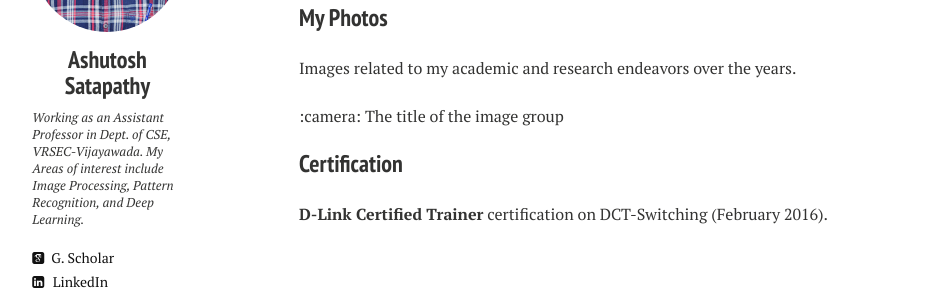
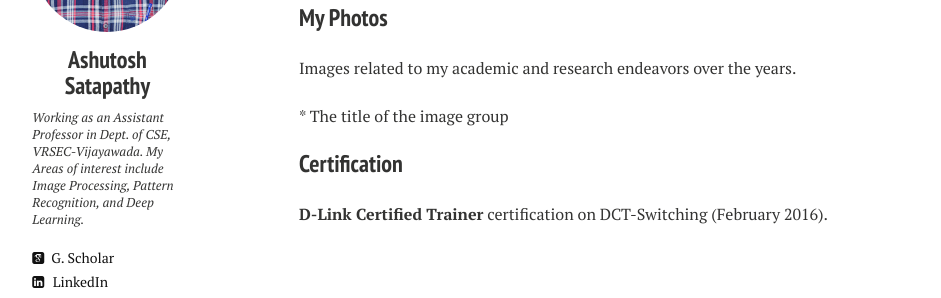
Before and after one commit to ashutoshsatapathy1990/ashutoshsatapathy1990.github.io, a Jekyll site: the page built from achievement.md, in a window 1280 px wide. Shown: the part 244-542 px from the top of the page, without its empty margins (21-962 px from the left). Built offline with Jekyll 4.4.1, drawn with Linux system fonts in a browser that asks for light colours; nearby versions of some CDN libraries; part of the change alters nothing that is shown.

Commit message:
Update achievement.md

```diff
--- a/achievement.md
+++ b/achievement.md
@@ -14,7 +14,7 @@ A list of achievements in education, employment, or other significant events in
 Images related to my academic and research endeavors over the years.
 
 <details>
-  !<summary> :camera: The title of the image group</summary>
+  <summary> * The title of the image group</summary>
   <img src="image-url" name="image-name">
   <img src="image-url" name="image-name">
   <img src="image-url" name="image-name">
```
